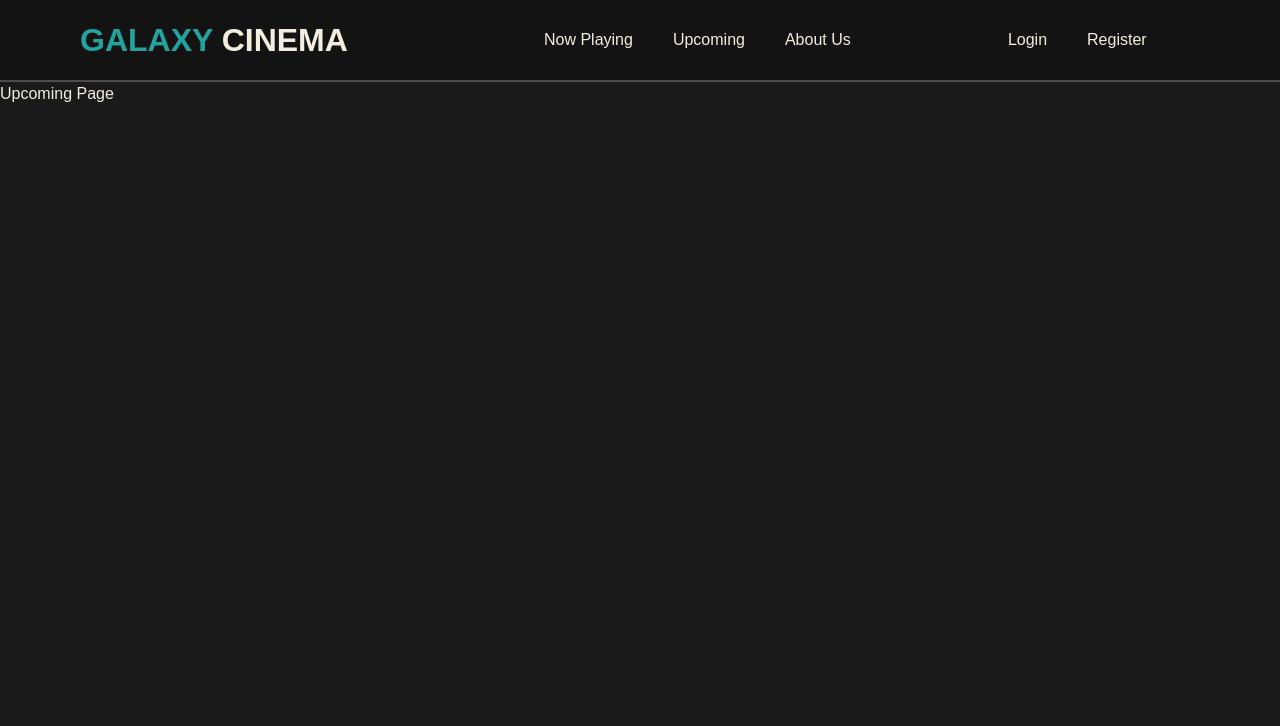
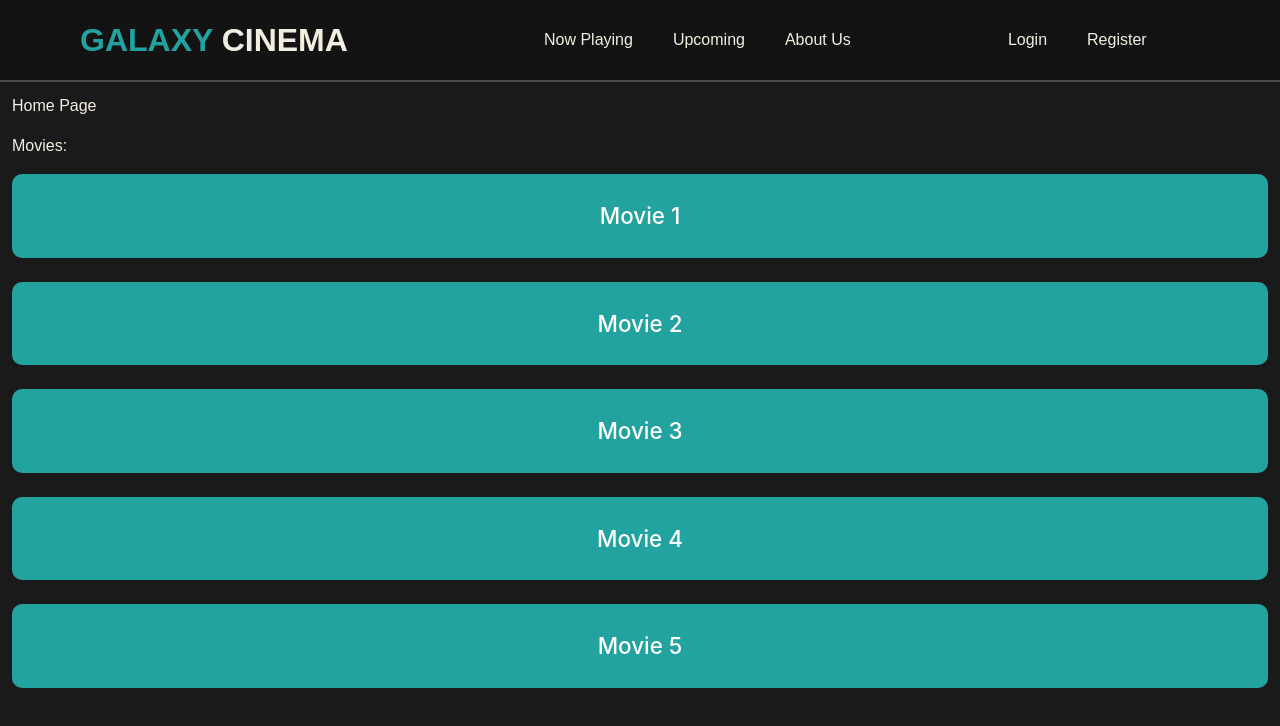
Before and after one commit to DhiroJap/cinema, a Next.js app: page /upcoming in a window 1280 px wide. Shown: the top 726 px of the page. Built offline with nearby package versions, Linux system fonts and the light colour scheme.

Commit message:
update page.tsx

```diff
--- a/app/upcoming/page.tsx
+++ b/app/upcoming/page.tsx
@@ -1,9 +1,60 @@
-import { Page } from '@/styles';
+'use client';
 
-export default function Upcoming() {
+import { selectMovies, setMovies } from '@/redux/slices/moviesSlice';
+import { NewButton, Page } from '@/styles';
+import Link from 'next/link';
+import { useEffect } from 'react';
+import { useSelector, useDispatch } from 'react-redux';
+
+export default function Home() {
+  const movies = useSelector(selectMovies);
+  const dispatch = useDispatch();
+
+  useEffect(() => {
+    dispatch(
+      setMovies([
+        {
+          id: '1',
+          title: 'Movie 1',
+          producer: 'Producer 1',
+        },
+        {
+          id: '2',
+          title: 'Movie 2',
+          producer: 'Producer 2',
+        },
+        {
+          id: '3',
+          title: 'Movie 3',
+          producer: 'Producer 3',
+        },
+        {
+          id: '4',
+          title: 'Movie 4',
+          producer: 'Producer 4',
+        },
+        {
+          id: '5',
+          title: 'Movie 5',
+          producer: 'Producer 5',
+        },
+      ])
+    );
+  }, [dispatch]);
+
   return (
-    <Page>
-      <h1>Upcoming Page</h1>
+    <Page className='m-3 flex flex-col gap-4'>
+      <h1>Home Page</h1>
+      <h2>Movies: </h2>
+      <ul className='flex flex-col gap-6'>
+        {movies.map((movie) => (
+          <Link href={`/movies/${movie.id}`} key={movie.id} legacyBehavior>
+            <a>
+              <NewButton className='mr-3'>{movie.title}</NewButton>
+            </a>
+          </Link>
+        ))}
+      </ul>
     </Page>
   );
 }
```
Also changed, not shown: 1 other file (tests, documents, lock files or other folders).
